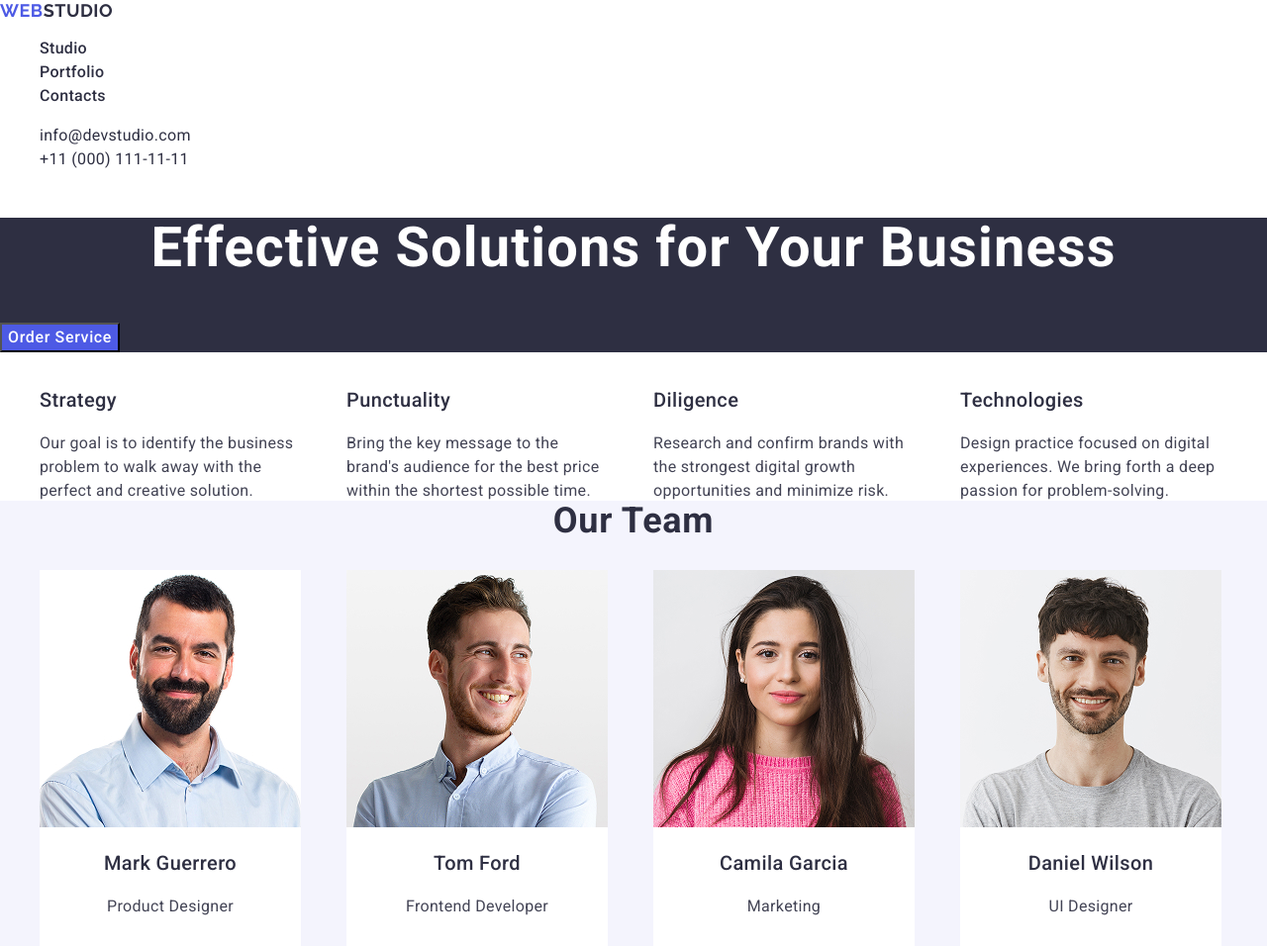
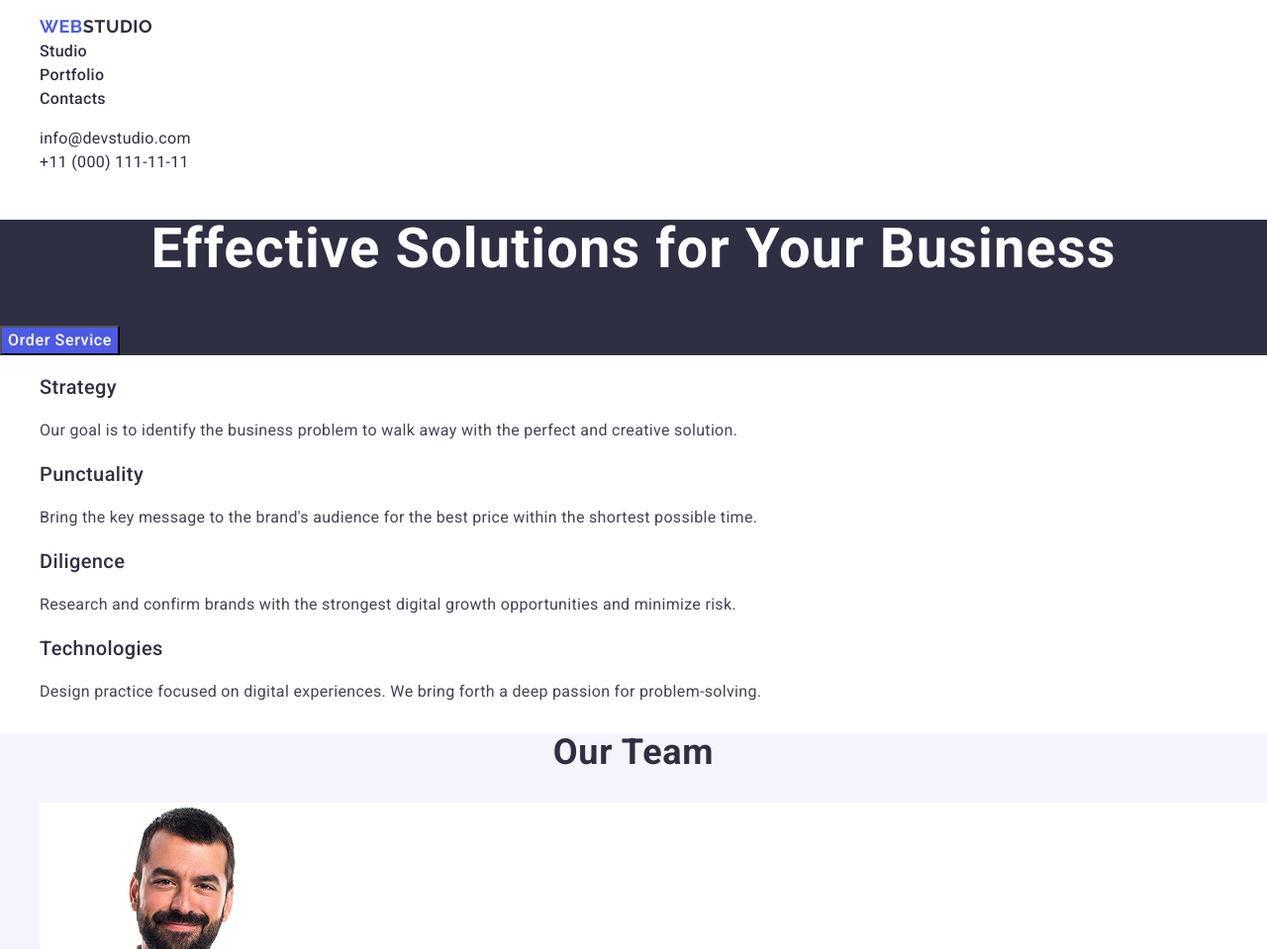
Before and after one commit to alrozental/goit-markup-hw-02, a plain HTML site: page index.html in a window 1280 px wide. Shown: the top 959 px of the page at 99% size. Drawn offline with nearby package versions, Linux system fonts and the light colour scheme.

Commit message:
done after system 1.2

```diff
--- a/css/styles.css
+++ b/css/styles.css
@@ -1,6 +1,6 @@
 body {
   font-family: "Roboto", sans-serif;
-  color: #2e2f42;
+  color: #434455;
   background-color: rgb(255, 255, 255);
 }
 
@@ -19,29 +19,17 @@ li {
   color: #4d5ae5;
   font-weight: 700;
   font-size: 18px;
-  line-height: 1.16667;
+  line-height: 1.17;
   letter-spacing: 0.03em;
   text-transform: uppercase;
 }
 
 .logo-dark {
-  font-family: "Raleway", sans-serif;
   color: #2e2f42;
-  font-weight: 700;
-  font-size: 18px;
-  line-height: 1.16667;
-  letter-spacing: 0.03em;
-  text-transform: uppercase;
 }
 
 .logo-light {
-  font-family: "Raleway", sans-serif;
   color: #f4f4fd;
-  font-weight: 700;
-  font-size: 18px;
-  line-height: 1.16667;
-  letter-spacing: 0.03em;
-  text-transform: uppercase;
 }
 
 .main-nav {
@@ -62,9 +50,13 @@ li {
   color: #404bbf;
 }
 
+.contacts {
+  font-style: normal;
+  color: #434455;
+}
+
 .nav-contacts {
   text-decoration: none;
-  color: #434455;
   font-size: 16px;
   line-height: 1.5;
   letter-spacing: 0.02em;
@@ -84,7 +76,7 @@ li {
   color: #ffffff;
   font-weight: 700;
   font-size: 56px;
-  line-height: 1.07143;
+  line-height: 1.07;
   letter-spacing: 0.02em;
   text-align: center;
 }
@@ -108,13 +100,13 @@ li {
 }
 
 .benefits-cards {
-  display: grid;
-  grid-template-columns: repeat(4, 1fr);
+  /* display: grid;
+  grid-template-columns: repeat(4, 1fr); */
 }
 
 .benefits-item {
-  width: 264px;
-  height: 104px;
+  /* width: 264px;
+  height: 104px; */
 }
 
 .benefits-item-title {
@@ -140,20 +132,21 @@ li {
   color: #2e2f42;
   font-weight: 700;
   font-size: 36px;
-  line-height: 1.11111;
+  line-height: 1.11;
   letter-spacing: 0.02em;
   text-align: center;
+  text-transform: capitalize;
 }
 
 .team-cards {
-  display: grid;
-  grid-template-columns: repeat(4, 1fr);
+  /* display: grid;
+  grid-template-columns: repeat(4, 1fr); */
 }
 
 .team-item {
   background-color: #ffffff;
-  width: 264px;
-  height: 380px;
+  /* width: 264px;
+  height: 380px; */
 }
 
 .team-item-img {
@@ -183,25 +176,27 @@ li {
   color: #2e2f42;
   font-weight: 700;
   font-size: 36px;
-  line-height: 1.11111;
+  line-height: 1.11;
   letter-spacing: 0.02em;
+  text-transform: capitalize;
   text-align: center;
 }
 
 .portfolio-cards {
-  display: grid;
-  grid-template-columns: repeat(3, 1fr);
+  /* display: grid;
+  grid-template-columns: repeat(3, 1fr); */
 }
 
 .portfolio-item {
-  border: 1px solid #e7e9fc;
   width: 360px;
-  height: 420px;
+  /* border: 1px solid #e7e9fc;
+
+  height: 420px; */
 }
 
 .portfolio-item-img {
-  width: 360px;
-  height: 300px;
+  /* width: 360px;
+  height: 300px; */
 }
 
 .portfolio-item-title {
@@ -228,6 +223,6 @@ li {
   font-size: 16px;
   line-height: 1.5;
   letter-spacing: 0.02em;
-  width: 264px;
-  height: 72px;
+  /* width: 264px;
+  height: 72px; */
 }
--- a/index.html
+++ b/index.html
@@ -23,18 +23,19 @@
   <body>
     <header>
       <nav class="main-nav">
-        <a href="./index.html" class="logo"
-          >Web<span class="logo-dark">Studio</span></a
-        >
-
         <ul class="nav-menu">
+          <li>
+            <a class="logo" href="./index.html"
+              >Web<span class="logo-dark">Studio</span></a
+            >
+          </li>
           <li><a class="menu-link" href="#team">Studio</a></li>
           <li><a class="menu-link" href="#portfolio">Portfolio</a></li>
           <li><a class="menu-link" href="#">Contacts</a></li>
         </ul>
       </nav>
 
-      <address>
+      <address class="contacts">
         <ul class="nav-contacts">
           <li>
             <a class="contacts-link" href="mailto:info@devstudio.com"
```
